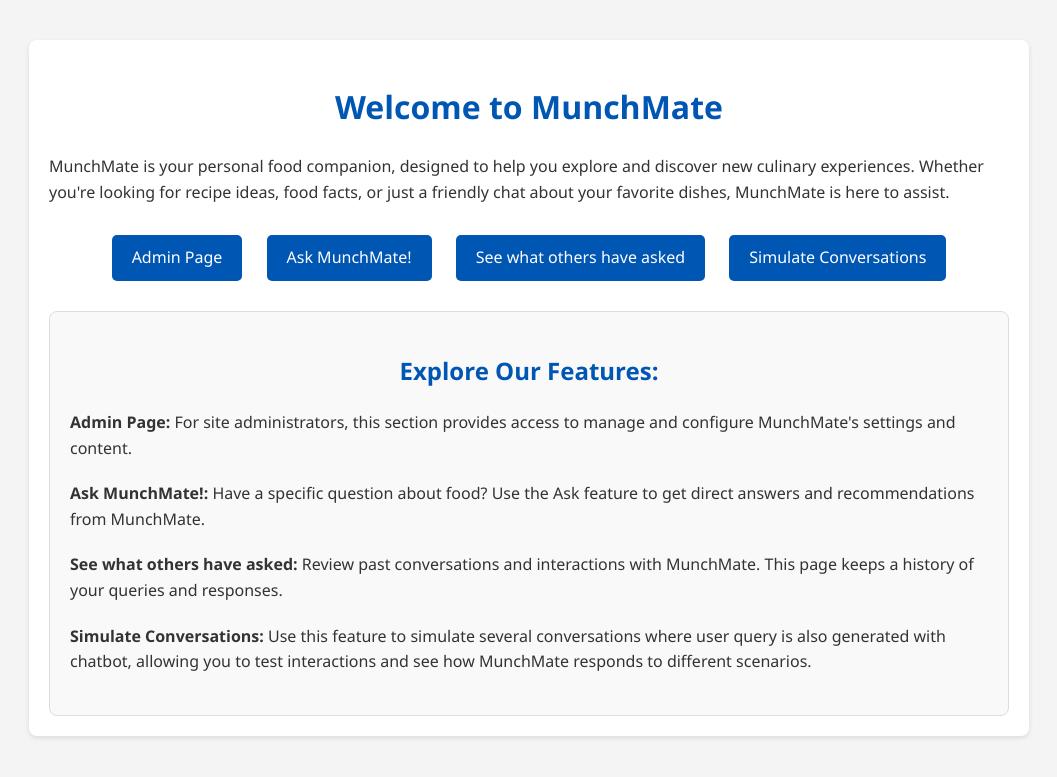
After one commit to mishraanuraagx/MunchMate, a Django app: page / in a window 1280 px wide. The commit adds this page. Shown: the top 777 px of the page, without its empty margins (111-1168 px from the left). Run offline with Django 5.2, Linux system fonts and the light colour scheme; the visitor is signed in with stand-in values (Sample User, id 1).

Commit message:
v0.9 Production/Deployment ready MunchMate!

```diff
--- /dev/null
+++ b/munchmate/chatbot/templates/chatbot/home_page.html
@@ -0,0 +1,87 @@
+<!DOCTYPE html>
+<html lang="en">
+<head>
+    <meta charset="UTF-8">
+    <meta name="viewport" content="width=device-width, initial-scale=1.0">
+    <title>MunchMate - Your Food Companion</title>
+    <style>
+        body {
+            font-family: 'Segoe UI', Tahoma, Geneva, Verdana, sans-serif;
+            margin: 0;
+            padding: 0;
+            background-color: #f4f4f4;
+            color: #333;
+            line-height: 1.6;
+        }
+
+        .container {
+            width: 80%;
+            max-width: 960px;
+            margin: 40px auto;
+            padding: 20px;
+            background-color: #fff;
+            border-radius: 8px;
+            box-shadow: 0 2px 5px rgba(0, 0, 0, 0.1);
+        }
+
+        h1, h2 {
+            color: #0056b3;
+            text-align: center;
+        }
+
+        p {
+            margin-bottom: 20px;
+        }
+
+        .nav-links {
+            text-align: center;
+            margin-top: 30px;
+        }
+
+        .nav-links a {
+            display: inline-block;
+            padding: 10px 20px;
+            margin: 0 10px;
+            background-color: #0056b3;
+            color: white;
+            text-decoration: none;
+            border-radius: 5px;
+            transition: background-color 0.3s ease;
+        }
+
+        .nav-links a:hover {
+            background-color: #004280;
+        }
+
+        .feature-info {
+            margin-top: 30px;
+            padding: 20px;
+            border: 1px solid #ddd;
+            border-radius: 8px;
+            background-color: #f9f9f9;
+        }
+    </style>
+</head>
+<body>
+    <div class="container">
+        <h1>Welcome to MunchMate</h1>
+        <p>MunchMate is your personal food companion, designed to help you explore and discover new culinary experiences. Whether you're looking for recipe ideas, food facts, or just a friendly chat about your favorite dishes, MunchMate is here to assist.</p>
+
+        <div class="nav-links">
+            <a href="/admin/">Admin Page</a>
+            <a href="/ask/">Ask MunchMate!</a>
+            <a href="/chats/">See what others have asked</a>
+            <a href="/simulate/">Simulate Conversations</a>
+        </div>
+
+        <div class="feature-info">
+            <h2>Explore Our Features:</h2>
+            <p><strong>Admin Page:</strong> For site administrators, this section provides access to manage and configure MunchMate's settings and content.</p>
+            <p><strong>Ask MunchMate!:</strong> Have a specific question about food? Use the Ask feature to get direct answers and recommendations from MunchMate.</p>
+            <p><strong>See what others have asked:</strong> Review past conversations and interactions with MunchMate. This page keeps a history of your queries and responses.</p>
+            <p><strong>Simulate Conversations:</strong> Use this feature to simulate several conversations where user query is also generated with chatbot, allowing you to test interactions and see how MunchMate responds to different scenarios.</p>
+
+        </div>
+    </div>
+</body>
+</html>
--- a/munchmate/chatbot/urls.py
+++ b/munchmate/chatbot/urls.py
@@ -1,6 +1,6 @@
 from django.urls import path
 from django.contrib.auth.decorators import login_required
-from .views import chatbot_view, chatbot_home, get_all_chats
+from .views import chatbot_view, chatbot_home, get_all_chats, simulate_conversation_view
 
 
 # APIs
@@ -8,7 +8,9 @@ from .views import all_chats, chat_form, simulate_conversation
 
 urlpatterns = [
     path("ask/", login_required(chat_form), name="chat_form"),
-    path("chats", all_chats, name="all_chats"),
+    path("chats/", all_chats, name="all_chats"),
+    path("simulate/", login_required(simulate_conversation_view), name="simulate_conversation_view"),
+
     path("", login_required(chatbot_home), name="chatbot_home"),
     path("api/chats", get_all_chats, name="get_all_chats"),
     path("api/ask/", login_required(chatbot_view), name="chatbot_view"),
--- a/munchmate/chatbot/views.py
+++ b/munchmate/chatbot/views.py
@@ -1,4 +1,4 @@
-import random
+# import random
 import openai
 from django.http import JsonResponse
 from recipes.models import Recipe
@@ -6,10 +6,6 @@ from .models import Conversation
 from django.views.decorators.csrf import csrf_exempt
 from django.shortcuts import render
 import json
-
-from django.http import HttpRequest
-from django.test import RequestFactory
-from django.urls import reverse
 
 import re
 from django.utils.safestring import mark_safe
@@ -20,7 +16,8 @@ client = openai.OpenAI(api_key=api_key)
 
 # APIs
 def chatbot_home(request):
-    return JsonResponse({"message": "Welcome to MunchMate! Your partner for popular recipe search."})
+    # return JsonResponse({"message": "Welcome to MunchMate! Your partner for popular recipe search."})
+    return render(request, "chatbot/home_page.html")
 
 
 # API: Handle User Chat & Save to DB
@@ -32,63 +29,14 @@ def chatbot_view(request):
 
         # todo: use encoder model to learn more about the recipe requirement, user may enter ambiguous requirements
         # by default keeping recipe_type to vegetarian
-        recipe_type = 2
-        if "vegan" in user_message:
-            recipe_type = 1
-        elif "nonveg" in user_message or "non-veg" in user_message or "non veg" in user_message:
-            recipe_type = 3
-
-        # Get 3 random recipes of the specified type
-        # Note for me: ? shuffles the entire list first, and then perform get call -> point for optimization
-        recipes = list(Recipe.objects.filter(recipe_type=recipe_type).order_by("?")[:3])
-
-        if not recipes:
-            recipe_type_name = Recipe.RECIPE_TYPES[recipe_type]
-            chatbot_response = f"Sorry, I couldn't find any {recipe_type_name[1]} recipe(s) in my database. I will let my creator know that someone is looking for this stuff. Check back later!"
-        else:
-            recipe_info = "\n\n".join(
-                [f"Recipe Name- {recipe.name}, \nRecipe Details - {recipe.details}" for recipe in recipes])
-            # depending on the use case, we can further add original user_query for more personalised reply. Maybe!
-            prompt = "\nUser query : " + user_message + \
-                     f"\n\nUser asked for {recipe_type} recipes. Here are three options:\n{recipe_info} \n\n" + \
-                     "\n\n You are MunchMate! A friendly foodie who suggest recipes customized to user query." + \
-                     "\nCan you provide a response in a friendly tone? Mention these are you favorite recipes." + \
-                     "\n Add more info about the recipe if missing." + \
-                     "\n For final response, try to involve original user query" + \
-                     "only if query is relevant to food related conversation." + \
-                     "\n In the end say, hope this helps, have a nice day."
-
-            completion = client.beta.chat.completions.parse(
-                model="gpt-4o",
-                messages=[
-                    {"role": "system", "content": "You are a helpful assistant."},
-                    {"role": "user", "content": prompt},
-                ],
-                response_format={
-                    "type": "text"
-                },
-                temperature=1,
-                max_completion_tokens=2048,
-                top_p=1,
-                frequency_penalty=0,
-                presence_penalty=0
-            )
-
-            chatbot_response = completion.choices[0].message.content
-            if chatbot_response:
-                formatted_res = format_response(chatbot_response)
-                # todo: add the logged in user details
-                Conversation.objects.create(sender="MunchMate_v0.1", recipient="User", message=user_message,
-                                            response=formatted_res)
-
-        chatbot_response = format_bolden(chatbot_response)
+        chatbot_response = query_chatGPT(user_message, 1, 2048, True)
         return JsonResponse({"response": chatbot_response})
 
     elif request.method == "GET":
-        # return JsonResponse({"content": "chat history"})
         return get_all_chats(request)
 
     return JsonResponse({"error": "Invalid request"}, status=400)
+
 
 @csrf_exempt
 def simulate_conversation(request):
@@ -102,81 +50,12 @@ def simulate_conversation(request):
         for counter in range(count):
             prompt = "\nImagine you are a user with a name, any name you can image. You wanna know about some favorite food or recipe from another user. Ask a one or two line question, on what is their favorite food, or ask them about some suggestion on vegetarian or vegan type foods. Make sure to keep the response within 2 sentences."
 
-            completion = client.beta.chat.completions.parse(
-                model="gpt-4o",
-                messages=[
-                    {"role": "system", "content": "You are a helpful assistant."},
-                    {"role": "user", "content": prompt},
-                ],
-                response_format={
-                    "type": "text"
-                },
-                temperature=1.5,
-                max_completion_tokens=100,
-                top_p=1,
-                frequency_penalty=0,
-                presence_penalty=0
-            )
-            chatbot_response = completion.choices[0].message.content
+            chatbot_response = query_chatGPT(prompt, 1.5, 100, False, imitate_user=True)
             if chatbot_response:
-                # request = HttpRequest()
-                # request.method = "POST"
-                # request.POST = {"message": "chatbot_response"}
-                # chatbot_view(request)
-                # by default keeping recipe_type to vegetarian
-                # todo: refactor this code
-                user_message = chatbot_response
-                recipe_type = 2
-                if "vegan" in user_message:
-                    recipe_type = 1
-                elif "nonveg" in user_message or "non-veg" in user_message or "non veg" in user_message:
-                    recipe_type = 3
-
-                # Get 3 random recipes of the specified type
-                # Note for me: ? shuffles the entire list first, and then perform get call -> point for optimization
-                recipes = list(Recipe.objects.filter(recipe_type=recipe_type).order_by("?")[:3])
-
-                if not recipes:
-                    recipe_type_name = Recipe.RECIPE_TYPES[recipe_type]
-                    chatbot_response = f"Sorry, I couldn't find any {recipe_type_name[1]} recipe(s) in my database. I will let my creator know that someone is looking for this stuff. Check back later!"
-                else:
-                    recipe_info = "\n\n".join(
-                        [f"Recipe Name- {recipe.name}, \nRecipe Details - {recipe.details}" for recipe in recipes])
-                    # depending on the use case, we can further add original user_query for more personalised reply. Maybe!
-                    prompt = "\nUser query : " + user_message + \
-                             f"\n\nUser asked for {recipe_type} recipes. Here are three options:\n{recipe_info} \n\n" + \
-                             "\n\n You are MunchMate! A friendly foodie who suggest recipes customized to user query." + \
-                             "\nCan you provide a response in a friendly tone? Mention these are you favorite recipes." + \
-                             "\n Add more info about the recipe if missing." + \
-                             "\n For final response, try to involve original user query" + \
-                             "only if query is relevant to food related conversation." + \
-                             "\n In the end say, hope this helps, have a nice day."
-
-                    completion = client.beta.chat.completions.parse(
-                        model="gpt-4o",
-                        messages=[
-                            {"role": "system", "content": "You are a helpful assistant."},
-                            {"role": "user", "content": prompt},
-                        ],
-                        response_format={
-                            "type": "text"
-                        },
-                        temperature=1.2,
-                        max_completion_tokens=2048,
-                        top_p=1,
-                        frequency_penalty=0,
-                        presence_penalty=0
-                    )
-
-                    chatbot_response = completion.choices[0].message.content
-                    if chatbot_response:
-                        formatted_res = format_response(chatbot_response)
-                        # todo: add the logged in user details
-                        Conversation.objects.create(sender="MunchMate_v0.1", recipient="User", message=user_message,
-                                                    response=formatted_res)
-
+                chatbot_response = query_chatGPT(chatbot_response, temperature=1, max_completion_tokens=2048,
+                                                 save_to_db=True)
                 chatbot_response = format_bolden(chatbot_response)
-    return JsonResponse({"message": "Simulation Done"})
+    return JsonResponse({"message": "Simulation Done."})
 
 
 def get_all_chats(request):
@@ -204,8 +83,71 @@ def all_chats(request):
 def chat_form(request):
     return render(request, "chatbot/fav_food_query.html")
 
+def simulate_conversation_view(request):
+    return render(request, "chatbot/simulation_view.html")
+
 
 def format_bolden(text):
     text = re.sub(r"\*\*(.*?)\*\*", r"<strong>\1</strong>", text)
     text = mark_safe(text)  # mark it safe
     return text
+
+
+def query_chatGPT(user_message, temperature: float = 1, max_completion_tokens=2048, save_to_db=False,
+                  imitate_user=False):
+    if not imitate_user:
+        recipe_type = 2
+        if "vegan" in user_message:
+            recipe_type = 1
+        elif "nonveg" in user_message or "non-veg" in user_message or "non veg" in user_message:
+            recipe_type = 3
+
+        # Get 3 random recipes of the specified type
+        # Note for me: ? shuffles the entire list first, and then perform get call -> point for optimization
+        recipes = list(Recipe.objects.filter(recipe_type=recipe_type).order_by("?")[:3])
+
+        if not recipes:
+            recipe_type_name = Recipe.RECIPE_TYPES[recipe_type]
+            chatbot_response = f"Sorry, I couldn't find any {recipe_type_name[1]} recipe(s) in my database. I will let my creator know that someone is looking for this stuff. Check back later!"
+        else:
+            recipe_info = "\n\n".join(
+                [f"Recipe Name- {recipe.name}, \nRecipe Details - {recipe.details}" for recipe in recipes])
+            # depending on the use case, we can further add original user_query for more personalised reply. Maybe!
+            prompt = "\nUser query : " + user_message + \
+                     f"\n\nUser asked for {recipe_type} recipes. Here are three options:\n{recipe_info} \n\n" + \
+                     "\n\n You are MunchMate! A friendly foodie who suggest recipes customized to user query." + \
+                     "\nCan you provide a response in a friendly tone? Mention these are you favorite recipes." + \
+                     "\n Add more info about the recipe if missing." + \
+                     "\n For final response, try to involve original user query" + \
+                     "only if query is relevant to food related conversation." + \
+                     "\n In the end say, hope this helps, have a nice day."
+    else:
+        prompt = user_message
+
+    completion = client.beta.chat.completions.parse(
+        model="gpt-4o",
+        messages=[
+            {"role": "system", "content": "You are a helpful assistant."},
+            {"role": "user", "content": prompt},
+        ],
+        response_format={
+            "type": "text"
+        },
+        temperature=temperature,
+        max_completion_tokens=max_completion_tokens,
+        top_p=1,
+        frequency_penalty=0,
+        presence_penalty=0
+    )
+
+    chatbot_response = completion.choices[0].message.content
+    if chatbot_response:
+        # todo: add the logged in user details
+        if save_to_db:
+            # format the response for db save
+            formatted_res = format_response(chatbot_response)
+            Conversation.objects.create(sender="MunchMate_v0.1", recipient="User", message=user_message,
+                                        response=formatted_res)
+
+    chatbot_response = format_bolden(chatbot_response)
+    return chatbot_response
--- a/munchmate/munchmate/settings.py
+++ b/munchmate/munchmate/settings.py
@@ -76,6 +76,7 @@ WSGI_APPLICATION = 'munchmate.wsgi.application'
 # Database
 # https://docs.djangoproject.com/en/5.1/ref/settings/#databases
 
+## Prod: Docker
 DATABASES = {
     "default": {
         "ENGINE": "django.db.backends.mysql",
@@ -87,6 +88,7 @@ DATABASES = {
     }
 }
 
+## dev: localhost
 # DATABASES = {
 #     'default': {
 #         'ENGINE': 'django.db.backends.mysql',
@@ -140,4 +142,4 @@ STATIC_URL = 'static/'
 
 DEFAULT_AUTO_FIELD = 'django.db.models.BigAutoField'
 
-LOGIN_URL = 'login/'
+LOGIN_URL = 'admin/login/'
```
Also changed, not shown: munchmate/chatbot/templates/chatbot/fav_food_query.html (+24 -1 lines), munchmate/chatbot/templates/chatbot/simulation_view.html (added, +130 -0 lines), munchmate/README.md, munchmate/img.png (added), munchmate/img_1.png (added).
